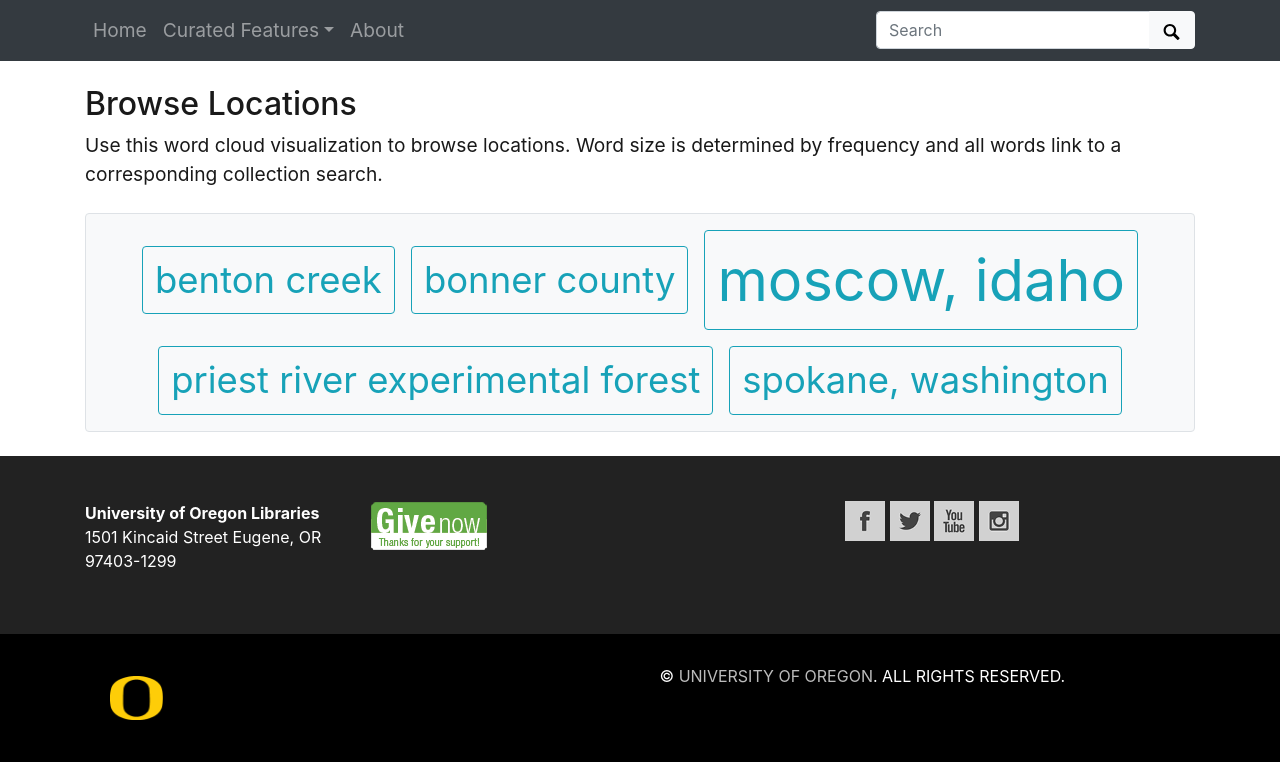
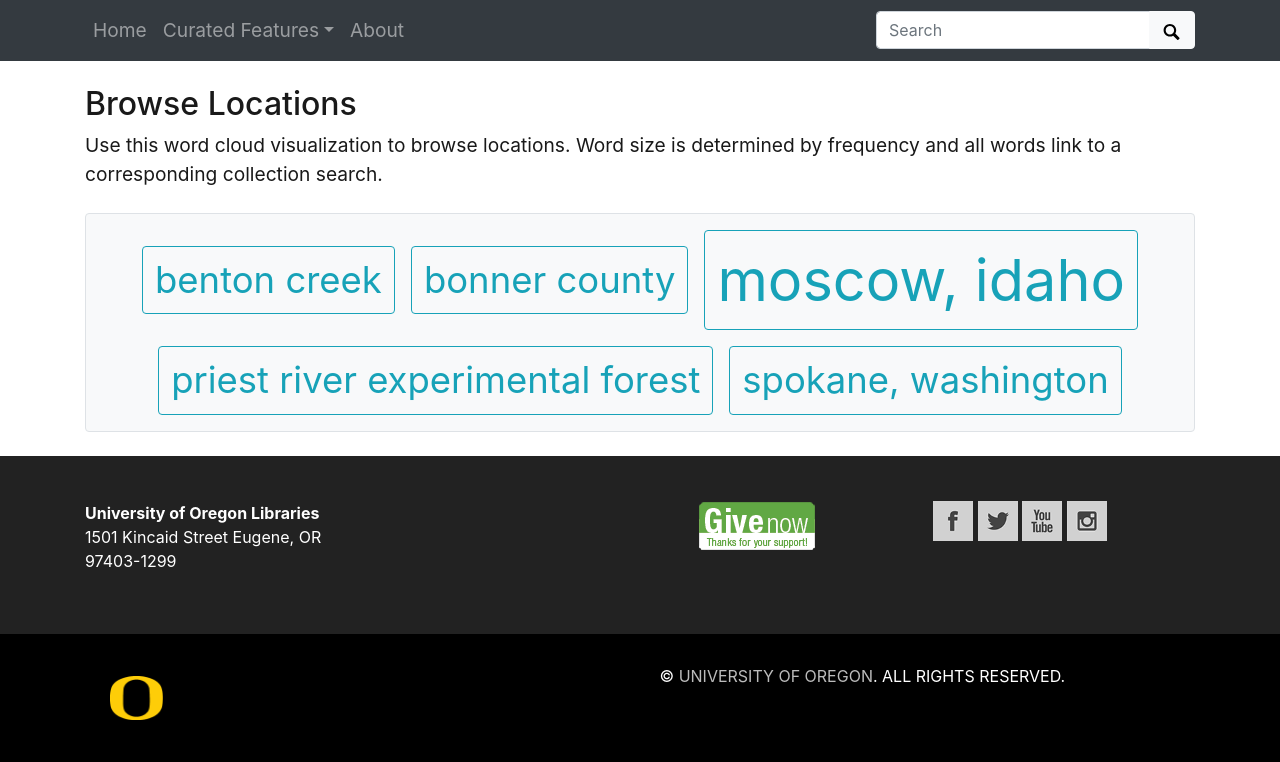
Before and after one commit to muradmikayilzadeh/tomorrows-scientists, a Jekyll site: the page built from pages/locations.md, in a window 1280 px wide. Shown: the part 235-997 px from the top of the page. Built offline with Jekyll 4.4.1, drawn with Linux system fonts in a browser that asks for light colours.

Commit message:
Update additional.css

```diff
--- a/assets/css/additional.css
+++ b/assets/css/additional.css
@@ -1,27 +1,11 @@
-/* #header-navbar .navbar-brand {
-    width: 150px;
-    height: 50px;
-    background: transparent url({{'/assets/uolib-logo-d6bbb9e7c6712b462e43b2689e652849f8d70f76b56042af3cded0d1b9b25084.png' | relative_url}}) no-repeat top left;
-    background: transparent url(uolib-logo-d6bbb9e7c6712b462e43b2689e652849f8d70f76b56042af3cded0d1b9b25084.png) no-repeat top left;
-    display: inline-block;
-    text-indent: 100%;
-    white-space: nowrap;
-    overflow: hidden;
-    padding-right: 0;
-    margin-right: 20px;
-    padding-left: 0;
+.breadcrumbs-container{
+    margin-top:20px;
 }
- */
-/* .image-masthead .background-container-gradient {
-    position: absolute;
-    left: 0;
-    right: 0;
-    display: block;
-    width: auto;
-    height: inherit;
-    background: linear-gradient(transparent, rgba(0, 0, 0, 0.4), rgba(0, 0, 0, 0.5));
-    height: 100%;
-} */
+
+.breadcrumbs-container li {
+    margin-left:10px;
+}
+
 .masthead{
     padding:30px 0;
     color:white;
@@ -137,3 +121,6 @@ footer {
     width: 40px;
     height: 40px;
 }
+
+.uoankle-container .col-md-5{text-align:right}
+.uoankle-container .col-md-4{text-align:center}
```
